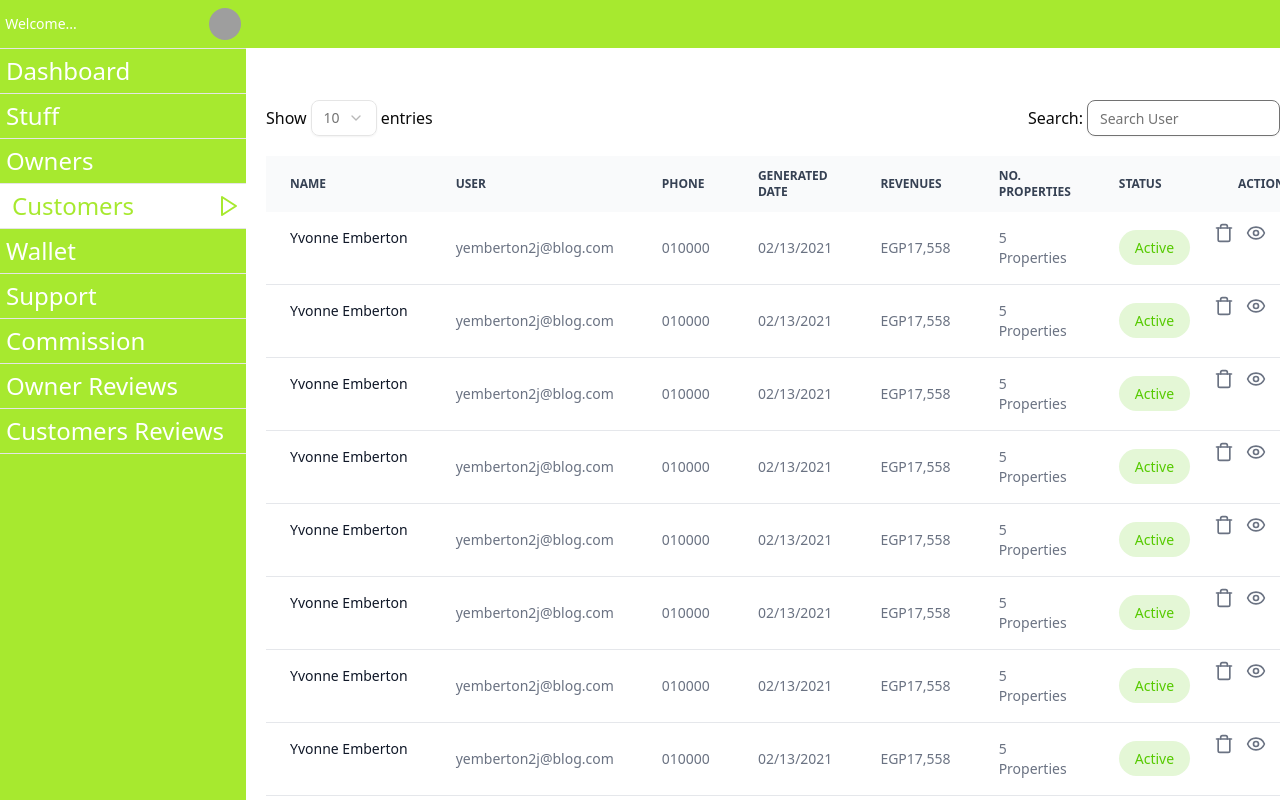
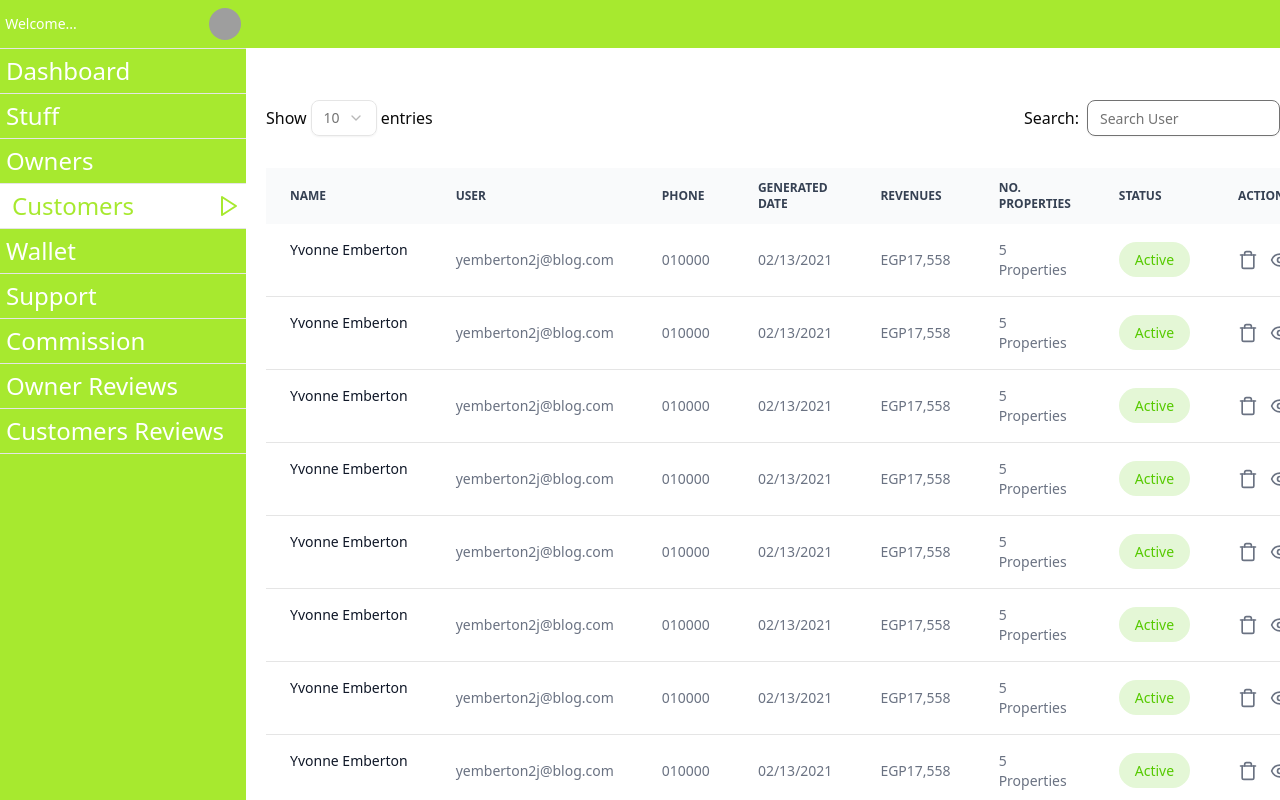
Before and after one commit to faresanwar2001/stay-match, a React (Vite) app: page /1/customers in a window 1280 px wide. Built offline with nearby package versions, Linux system fonts and the light colour scheme; grey boxes are pictures that could not be loaded.

Commit message:
feat(dashboard-responsive):making customers page responsive

```diff
--- a/src/app/customers/_components/table-customers.tsx
+++ b/src/app/customers/_components/table-customers.tsx
@@ -10,12 +10,13 @@ type CustomersTableProps={
 export default function TableCustomers({ customers }:CustomersTableProps) {
   return (
     <div className="relative overflow-x-auto sm:rounded-lg py-10">
-      <div className="flex items-center justify-between mb-5">
+      {/* Show Entries & Search */}
+      <div className="flex flex-col md:flex-row items-start md:items-center justify-between gap-4 mb-5">
+        {/* Show Entries */}
+        <div className="flex flex-col sm:flex-row items-start sm:items-center gap-2">
           <div className="flex items-center gap-1">
-          {/* show */}
             <span>Show</span>
 
-          {/* Options */}
             <Select>
               <SelectTrigger>
                 <SelectValue placeholder="10" />
@@ -26,55 +27,41 @@ export default function TableCustomers({ customers }:CustomersTableProps) {
               </SelectContent>
             </Select>
 
-          {/*  Entries */}
             <span> entries</span>
           </div>
+        </div>
 
-         {/* Search user */}
-        <div className="flex items-center gap-1">
+        {/* Search User */}
+        <div className="flex items-center gap-2 w-full sm:w-auto">
           <p>Search:</p>
           <Input
             type="text"
             placeholder="Search User"
-            className="border-[#727272] w-[193px]"
+            className="border-[#727272] w-full sm:w-[193px]"
           />
         </div>
       </div>
 
-      <table className="w-full text-sm text-left rtl:text-right text-gray-500 dark:text-gray-400 mt-3">
+      {/* Table */}
+      <div className="overflow-x-auto">
+        <table className="min-w-[800px] w-full text-sm text-left rtl:text-right text-gray-500 dark:text-gray-400 mt-3">
           <thead className="text-xs text-gray-700 uppercase bg-gray-50 dark:bg-gray-700 dark:text-gray-400">
             <tr>
-            <th scope="col" className="px-6 py-3">
-              NAME
-            </th>
-            <th scope="col" className="px-6 py-3">
-              USER
-            </th>
-            <th scope="col" className="px-6 py-3">
-              PHONE
-            </th>
-            <th scope="col" className="px-6 py-3">
-              GENERATED DATE
-            </th>
-            <th scope="col" className="px-6 py-3">
-              REVENUES
-            </th>
-            <th scope="col" className="px-6 py-3">
-              NO. PROPERTIES
-            </th>
-            <th scope="col" className="px-6 py-3">
-              STATUS
-            </th>
-            <th scope="col" className="px-6 py-3">
-              ACTIONS
-            </th>
+              <th className="px-6 py-3">NAME</th>
+              <th className="px-6 py-3">USER</th>
+              <th className="px-6 py-3">PHONE</th>
+              <th className="px-6 py-3">GENERATED DATE</th>
+              <th className="px-6 py-3">REVENUES</th>
+              <th className="px-6 py-3">NO. PROPERTIES</th>
+              <th className="px-6 py-3">STATUS</th>
+              <th className="px-6 py-3">ACTIONS</th>
             </tr>
           </thead>
           <tbody>
             {customers.map((item) => (
               <tr
                 key={item.id}
-              className="bg-white border-b dark:bg-gray-800 dark:border-gray-700 border-gray-200 hover:bg-gray-50 dark:hover:bg-gray-600"
+                className="bg-white border-b dark:bg-gray-800 dark:border-gray-700 hover:bg-gray-50 dark:hover:bg-gray-600"
               >
                 <th
                   scope="row"
@@ -82,50 +69,37 @@ export default function TableCustomers({ customers }:CustomersTableProps) {
                 >
                   {item.name}
                 </th>
-
-              {/* user */}
                 <td className="px-6 py-4">{item.user}</td>
-
-              {/* Phone */}
                 <td className="px-6 py-4">{item.phone}</td>
-
-              {/* Generated Date */}
                 <td className="px-6 py-4">{item.generatedDate}</td>
-
-              {/* Revenues */}
                 <td className="px-6 py-4">{item.revenues}</td>
-
-              {/* No Properties */}
                 <td className="px-6 py-4">{item.noProperties}</td>
-
-              {/* Status */}
-              <td className={`px-6 py-4`}>
+                <td className="px-6 py-4">
                   <span
                     className={`${
                       item.status === "Active"
-                      ? "text-[#56CA00] bg-[#E4F7D6] py-2 px-4 rounded-full"
-                      : "text-[#8A8D93] bg-[#ECEDEE] py-2 px-4 rounded-full"
-                  }`}
+                        ? "text-[#56CA00] bg-[#E4F7D6]"
+                        : "text-[#8A8D93] bg-[#ECEDEE]"
+                    } py-2 px-4 rounded-full`}
                   >
                     {item.status}
                   </span>
                 </td>
-
-              {/* Actions */}
-              <td className="flex items-center gap-3">
-                {/* Delete */}
+                <td className="px-6 py-4 whitespace-nowrap">
+                  <div className="flex items-center gap-3">
                     <Trash className="w-5 h-5" />
-
-                {/* Show */}
-                <Link to={`/owners/ownerDetails/${item.id}`}><Eye className="w-5 h-5" /></Link>
-
-                {/* options */}
+                    <Link to={`ownerDetails/${item.id}`}>
+                      <Eye className="w-5 h-5" />
+                    </Link>
                     <EllipsisVertical className="w-5 h-5" />
+                  </div>
                 </td>
               </tr>
             ))}
           </tbody>
         </table>
+      </div>
+
       {/* Pagination */}
       <TablePagination />
     </div>
--- a/src/app/owners/_components/table-owners.tsx
+++ b/src/app/owners/_components/table-owners.tsx
@@ -16,7 +16,7 @@ type TableOwnersProps = {
 export default function TableOwners({ owners }: TableOwnersProps) {
   return (
     <div className="relative overflow-x-auto sm:rounded-lg py-10">
-      {/* Header: Show Entries & Search */}
+      {/* Show Entries & Search */}
       <div className="flex flex-col md:flex-row items-start md:items-center justify-between gap-4 mb-5">
         {/* Show Entries */}
         <div className="flex flex-col sm:flex-row items-start sm:items-center gap-2">
```
Lines whose indentation alone changed are shown as unchanged.
